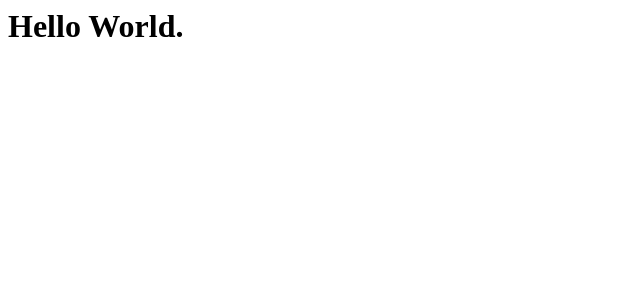
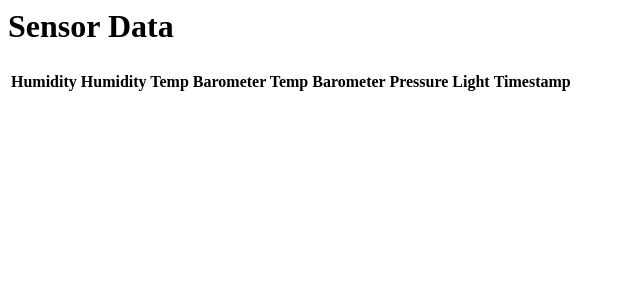
Before and after one commit to dscurrey/IoT, a Flask app: page / in a window 1280 px wide. Shown: the top 300 px of the page, without its empty margins (0-640 px from the left). Run offline with Flask 2, Linux system fonts and the light colour scheme; data that the repository does not hold is empty.

Commit message:
Display posted data

```diff
--- a/src/flaskapp/models.py
+++ b/src/flaskapp/models.py
@@ -10,4 +10,8 @@ class SensorData(db.Model):
     timestamp = db.Column(db.DateTime)
 
     def __repr__(self):
-        return '<SensorData {}>'.format(self.temperature)
+        return '<SensorData {}>'.format(self.id)
+
+    @staticmethod
+    def getAll():
+        return SensorData.query.all()
--- a/src/flaskapp/routes.py
+++ b/src/flaskapp/routes.py
@@ -6,7 +6,8 @@ import datetime
 @app.route("/")
 @app.route("/index")
 def index():
-    return render_template('index.html', title='Home')
+    data = SensorData.query.order_by(SensorData.timestamp.desc())
+    return render_template('index.html', title='Home', data=data)
 
 @app.route('/', methods=["POST"])
 def newdata():
--- a/src/flaskapp/templates/index.html
+++ b/src/flaskapp/templates/index.html
@@ -1,5 +1,29 @@
 {% extends "base.html" %}
 
 {% block content %}
-<h1>Hello World.</h1>
+<h1>Sensor Data</h1>
+
+<table>
+    <th>
+        <tr>
+            <td><b>Humidity</b></td>
+            <td><b>Humidity Temp</b></td>
+            <td><b>Barometer Temp</b></td>
+            <td><b>Barometer Pressure</b></td>
+            <td><b>Light</b></td>
+            <td><b>Timestamp</b></td>
+        </tr>
+    </th>
+    {% for item in data %}
+    <tr>
+        <td>{{ item.humidity }}%</td>
+        <td>{{ item.humidity_temp }}°C</td>
+        <td>{{ item.baro_temp }}°C</td>
+        <td>{{ item.baro_pressure }}hPa</td>
+        <td>{{ item.light }}lx</td>
+        <td>{{ item.timestamp }}</td>
+    </tr>
+    {% endfor %}
+</table>
+
 {% endblock %}
```
